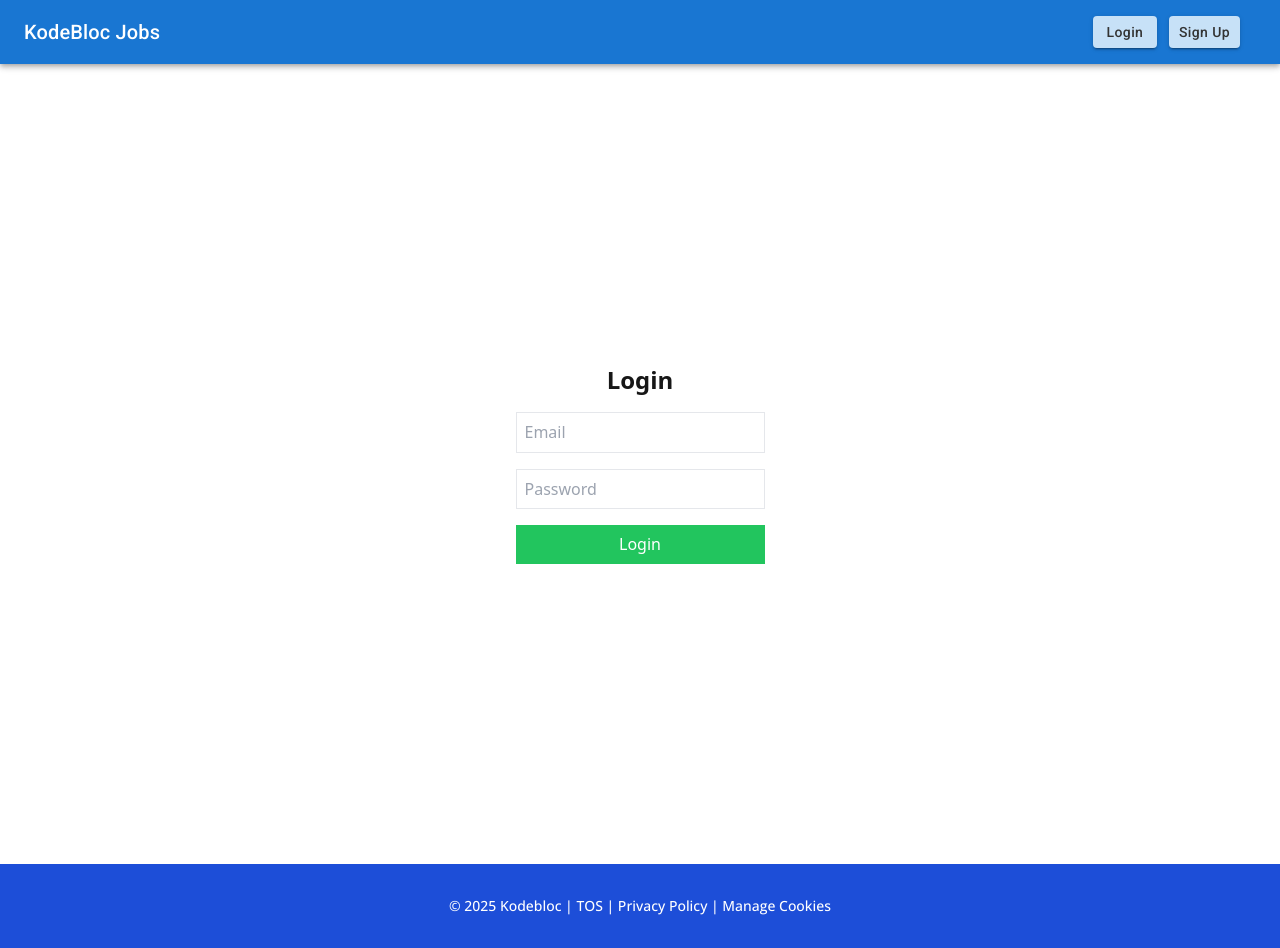
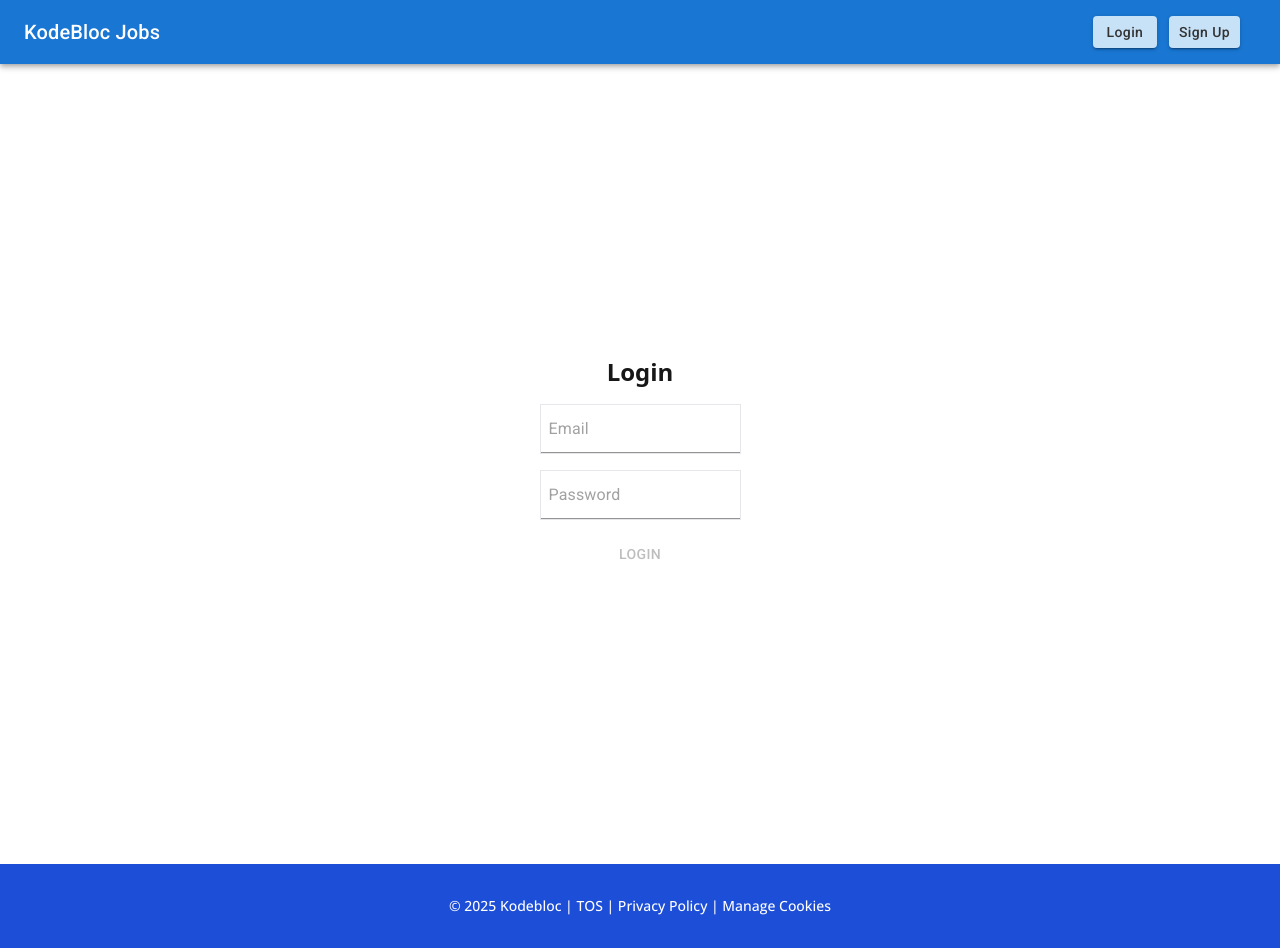
Before and after one commit to anurag-world/job-board, a Next.js app: page /login in a window 1280 px wide. Built offline with nearby package versions, Linux system fonts and the light colour scheme; no server answers.

Commit message:
Update login formik

```diff
--- a/src/app/login/page.tsx
+++ b/src/app/login/page.tsx
@@ -1,26 +1,29 @@
 'use client';
 
+import { auth } from '@/lib/firebase/config';
+import { AuthValues } from '@/types/auth';
+import { authPageSchema } from '@/validations/authValidations';
+import { Button, Input } from '@mui/material';
+import { signInWithEmailAndPassword } from 'firebase/auth';
+import { Formik, FormikHelpers } from 'formik';
+import { useRouter } from 'next/navigation';
 import { useState } from 'react';
-import { auth } from '@/lib/firebase/config';
-import { signInWithEmailAndPassword } from 'firebase/auth';
-import { useRouter } from 'next/navigation';
 
 export default function Login() {
-  const [email, setEmail] = useState('');
-  const [password, setPassword] = useState('');
   const [error, setError] = useState('');
-
   const router = useRouter();
 
-  const handleLogin = async (e: React.FormEvent<HTMLFormElement>) => {
-    e.preventDefault();
-    setError('');
-
+  const handleLogin = async (
+    values: AuthValues,
+    { setSubmitting }: FormikHelpers<AuthValues>
+  ) => {
     try {
-      await signInWithEmailAndPassword(auth, email, password);
+      await signInWithEmailAndPassword(auth, values.email, values.password);
+      setSubmitting(false);
       router.push('/'); // Redirect to HomePage
     } catch (err) {
-      setError((err as Error).message);
+      setError('Username or Password is incorrect');
+      console.error((err as Error).message);
     }
   };
 
@@ -28,32 +31,58 @@ export default function Login() {
     <div className="flex flex-col h-screen items-center justify-center">
       <h1 className="text-2xl font-bold mb-4">Login</h1>
       {error && <p className="text-red-500">{error}</p>}
-
-      <form className="flex flex-col space-y-4" onSubmit={handleLogin}>
-        <input
+      <Formik
+        initialValues={{
+          email: '',
+          password: '',
+        }}
+        validationSchema={authPageSchema}
+        onSubmit={handleLogin}
+        enableReinitialize
+      >
+        {({
+          values,
+          errors,
+          touched,
+          handleChange,
+          handleBlur,
+          handleSubmit,
+          isSubmitting,
+          dirty,
+          isValid,
+        }) => (
+          <form className="flex flex-col space-y-4" onSubmit={handleSubmit}>
+            <Input
               className="border p-2"
               type="email"
+              name="email"
               placeholder="Email"
-          value={email}
-          onChange={(e: React.ChangeEvent<HTMLInputElement>) =>
-            setEmail(e.target.value)
-          }
-          required
+              value={values.email}
+              onChange={handleChange('email')}
+              onBlur={handleBlur('email')}
             />
-        <input
+            {errors.email && touched.email && errors.email}
+            <Input
               className="border p-2"
               type="password"
+              name="password"
               placeholder="Password"
-          value={password}
-          onChange={(e: React.ChangeEvent<HTMLInputElement>) =>
-            setPassword(e.target.value)
-          }
-          required
+              value={values.password}
+              onChange={handleChange('password')}
+              onBlur={handleBlur('password')}
             />
-        <button className="bg-green-500 text-white py-2 px-4" type="submit">
+            {errors.password && touched.password && errors.password}
+            <Button
+              className="bg-green-500 text-white py-2 px-4"
+              type="submit"
+              disabled={!isValid || !dirty}
+              loading={isSubmitting}
+            >
               Login
-        </button>
+            </Button>
           </form>
+        )}
+      </Formik>
     </div>
   );
 }
--- a/src/app/signup/page.tsx
+++ b/src/app/signup/page.tsx
@@ -6,20 +6,15 @@ import { auth } from '@/lib/firebase/config';
 import { Formik, FormikHelpers } from 'formik';
 import { Button, Input } from '@mui/material';
 import { authPageSchema } from '@/validations/authValidations';
-
-interface Values {
-  email: string;
-  password: string;
-}
+import { AuthValues } from '@/types/auth';
 
 export default function SignUp() {
   const router = useRouter();
 
   const handleSignUp = async (
-    values: Values,
-    { setSubmitting }: FormikHelpers<Values>
+    values: AuthValues,
+    { setSubmitting }: FormikHelpers<AuthValues>
   ) => {
-    console.log(values);
     try {
       await createUserWithEmailAndPassword(auth, values.email, values.password);
       setSubmitting(false);
@@ -68,9 +63,9 @@ export default function SignUp() {
               type="password"
               name="password"
               placeholder="Password"
+              value={values.password}
               onChange={handleChange('password')}
               onBlur={handleBlur('password')}
-              value={values.password}
             />
             {errors.password && touched.password && errors.password}
             <Button
--- /dev/null
+++ b/src/types/auth.ts
@@ -0,0 +1,4 @@
+export interface AuthValues {
+  email: string;
+  password: string;
+}
```
Lines whose indentation alone changed are shown as unchanged.
